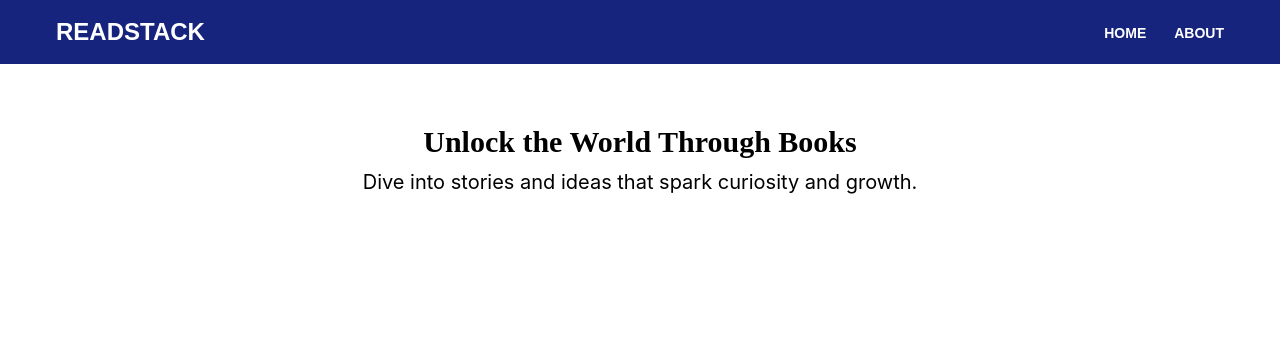
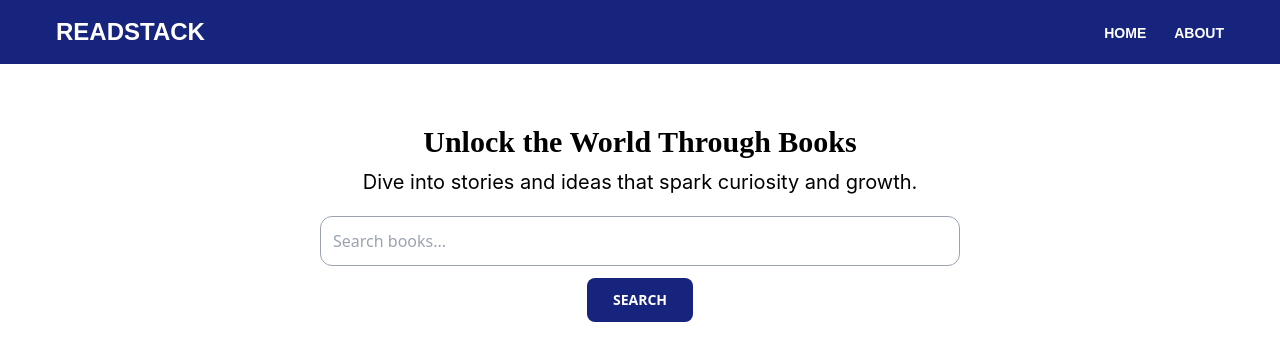
Before and after one commit to Klef29/readstack, a React (Vite) app: page / in a window 1280 px wide. Shown: the top 360 px of the page. Built offline with nearby package versions, Linux system fonts and the light colour scheme.

Commit message:
added the search-bar input field and button

```diff
--- a/src/App.jsx
+++ b/src/App.jsx
@@ -1,4 +1,5 @@
 import Navbar from "./components/Navbar";
+import { SearchBar } from "./components/SearchBar";
 import Home from "./pages/Home";
 
 function App() {
@@ -6,6 +7,7 @@ function App() {
     <div>
       <Navbar />
       <Home />
+      <SearchBar />
     </div>
   );
 }
--- a/src/components/SearchBar.jsx
+++ b/src/components/SearchBar.jsx
@@ -0,0 +1,19 @@
+import React from "react";
+
+export const SearchBar = () => {
+  return (
+  <div className="flex flex-col items-center mt-5 space-y-3">
+      <input
+        className="border border-gray-400 rounded-xl p-3 w-6/12"
+        type="text"
+        placeholder="Search books..."
+      />
+      <button
+        className="mt-4 bg-[#16247D] text-white font-semibold text-sm w-1/12 py-3 rounded-lg transition duration-300 hover:bg-blue-900"
+      >
+        SEARCH
+      </button>
+    </div>
+
+  );
+};
```
